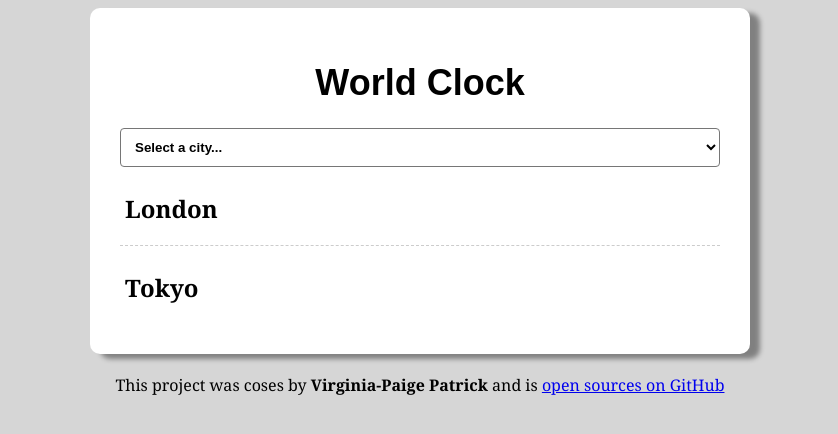
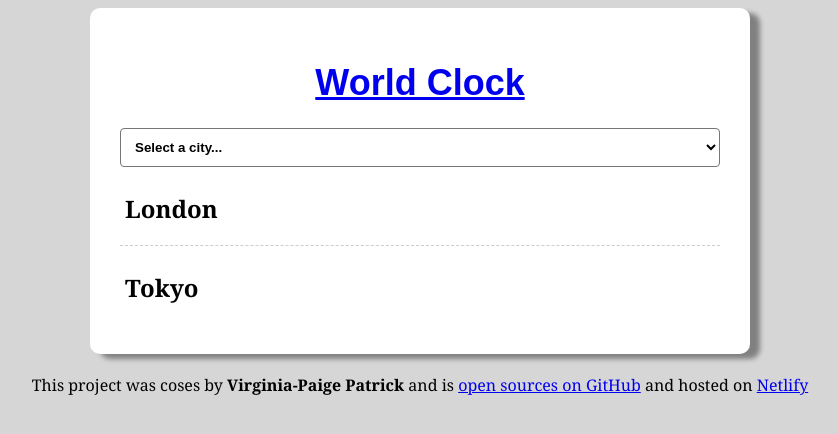
Before and after one commit to VPaigePat/World-Clock, a plain HTML site: page index.html in a window 1280 px wide. Shown: the whole page, without its empty margins (220-1058 px from the left). Drawn offline with nearby package versions, Linux system fonts and the light colour scheme; a script that the page names is missing.

Commit message:
Update index.html
Added links

```diff
--- a/index.html
+++ b/index.html
@@ -10,7 +10,7 @@
   </head>
   <body>
     <div class="container">
-      <h1>World Clock</h1>
+      <h1><a href="/">World Clock</a></h1>
       <select id = "city">
         <option value=""> Select a city...</option>
         <option value="current">My location</option>
@@ -49,7 +49,7 @@
       This project was coses by <strong>Virginia-Paige Patrick </strong> and is
       <a href="https://github.com/VPaigePat/World-Clock" target="_blank">
         open sources on GitHub</a
-      >
+      > and hosted on <a href="https://world-clock-shecodesproject.netlify.app/"target="_blank">Netlify</a>
     </footer>
   </body>
   <script src="src/index.js"></script>
```
